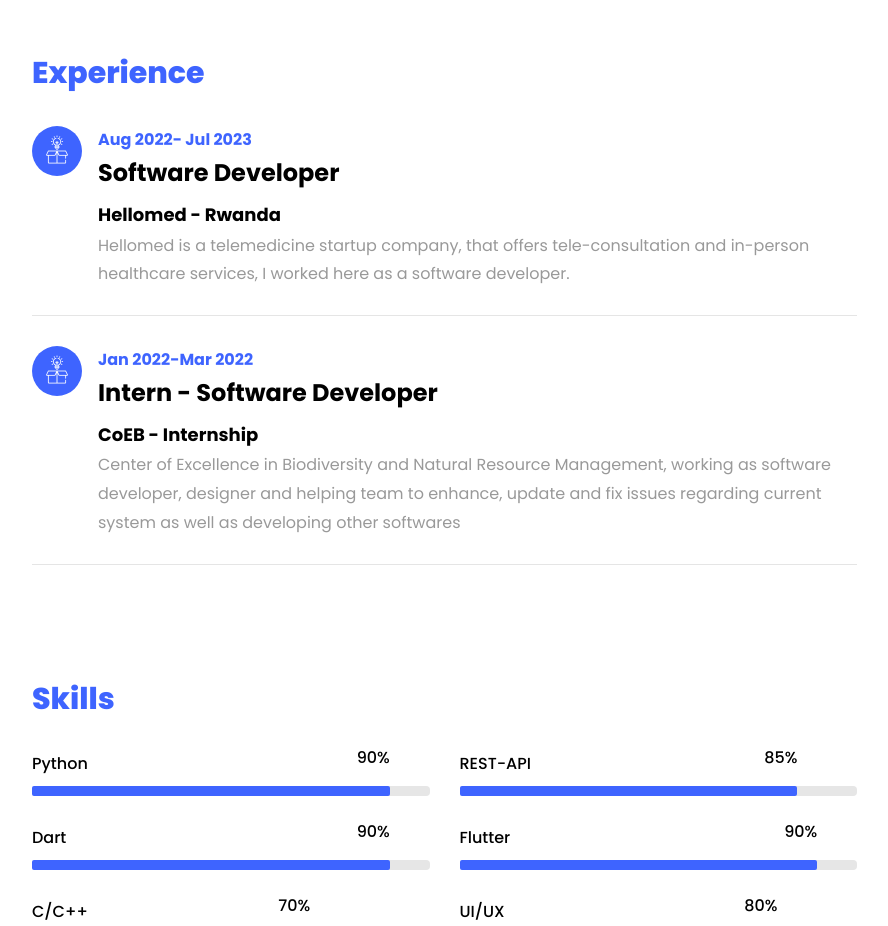
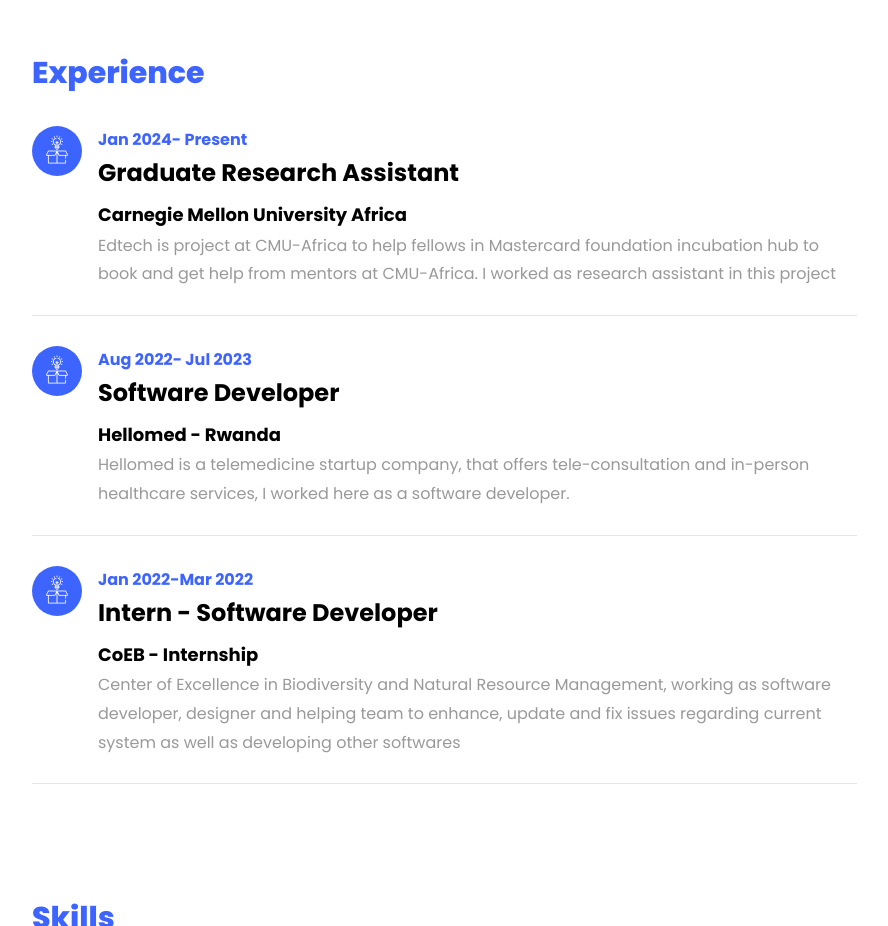
Before and after one commit to ndizihiwesimon/ndizihiwesimon.github.io, a plain HTML site: page index.html in a window 1280 px wide. Shown: the part 2420-3346 px from the top of the page, without its empty margins (338-1226 px from the left). Drawn offline with Linux system fonts and the light colour scheme; files whose address does not match are found by name.

Commit message:
Added edtech experience

```diff
--- a/index.html
+++ b/index.html
@@ -186,6 +186,18 @@
 
 					  <div id="page-2" class= "page two">
 					  	<h2 class="heading">Experience</h2>
+						<div class="resume-wrap d-flex ftco-animate">
+					    	<div class="icon d-flex align-items-center justify-content-center">
+					    		<span class="flaticon-ideas"></span>
+					    	</div>
+					    	<div class="text pl-3">
+		    					<span class="date">Jan 2024- Present</span>
+		    					<h2>Graduate Research Assistant</h2>
+		    					<span class="position">Carnegie Mellon University Africa</span>
+		    					<p>Edtech is project at CMU-Africa to help fellows in Mastercard foundation incubation hub to book and get
+									help from mentors at CMU-Africa. I worked as research assistant in this project </p>
+		    				</div>
+	    				</div>
 					    <div class="resume-wrap d-flex ftco-animate">
 					    	<div class="icon d-flex align-items-center justify-content-center">
 					    		<span class="flaticon-ideas"></span>
```
